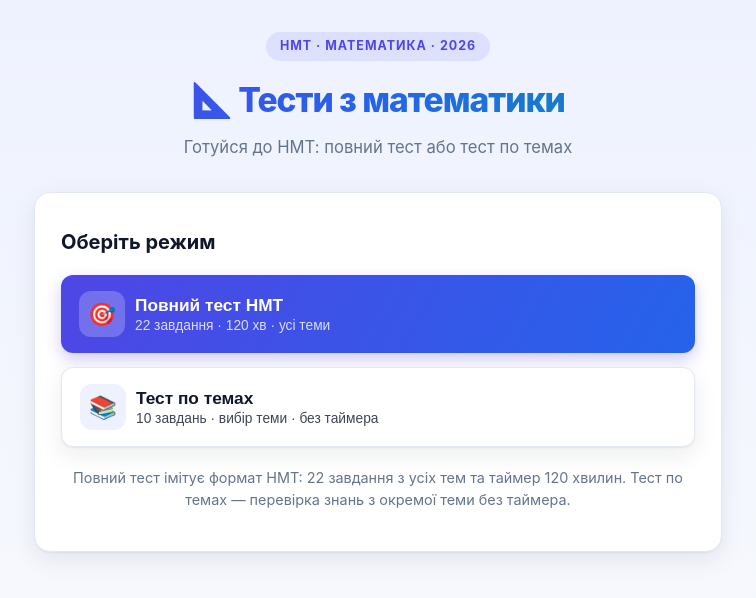
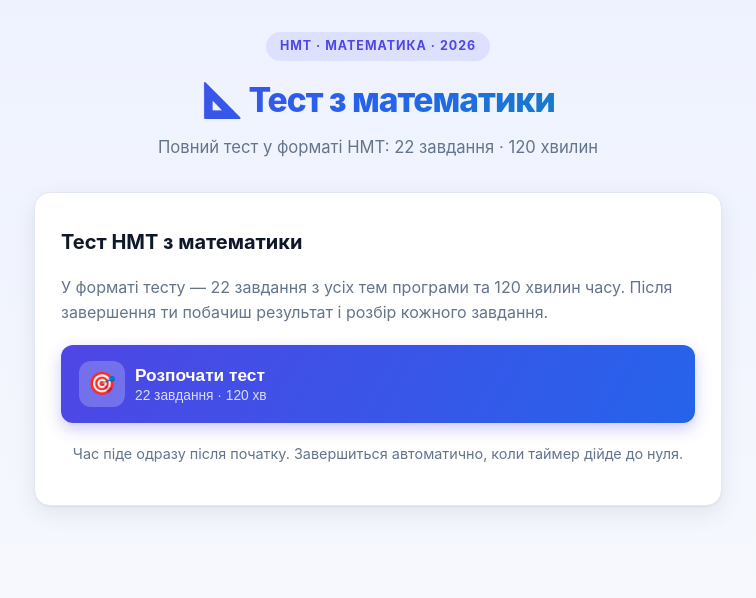
Before and after one commit to maria-khomynets/nmt-test, a Next.js app: page / in a window 1280 px wide. Shown: the top 598 px of the page, without its empty margins (262-1018 px from the left). Built offline with nearby package versions, Linux system fonts and the light colour scheme.

Commit message:
Залишити один повний тест НМТ, прибрати режим по темах

```diff
--- a/src/app/globals.css
+++ b/src/app/globals.css
@@ -490,6 +490,12 @@ body {
   font-weight: 700;
 }
 
+.start-description {
+  color: var(--muted);
+  line-height: 1.55;
+  margin: 0 0 20px;
+}
+
 .back-link {
   display: inline-block;
   margin-bottom: 16px;
--- a/src/app/page.tsx
+++ b/src/app/page.tsx
@@ -2,35 +2,25 @@
 
 import { useState } from 'react';
 import StartScreen from '../components/StartScreen';
-import TopicSelect from '../components/TopicSelect';
 import Quiz from '../components/Quiz';
 import Result from '../components/Result';
 import { questions } from '../data/questions';
 import { shuffle } from '../lib/utils';
-import type { Question, QuizResult, TopicId } from '../types';
+import type { Question, QuizResult } from '../types';
 
 const FULL_LIMIT = 120 * 60; // 120 хвилин
 const FULL_COUNT = 22;
-const PRACTICE_COUNT = 10;
 
-type View = 'home' | 'topics' | 'quiz' | 'result';
+type View = 'home' | 'quiz' | 'result';
 
 export default function Home() {
   const [view, setView] = useState<View>('home');
   const [quizQuestions, setQuizQuestions] = useState<Question[]>([]);
-  const [timeLimit, setTimeLimit] = useState<number | null>(null);
   const [result, setResult] = useState<QuizResult | null>(null);
 
-  function startFull() {
+  function startTest() {
     setQuizQuestions(shuffle(questions).slice(0, FULL_COUNT));
-    setTimeLimit(FULL_LIMIT);
-    setView('quiz');
-  }
-
-  function startPractice(topicId: TopicId) {
-    const pool = questions.filter((q) => q.topic === topicId);
-    setQuizQuestions(shuffle(pool).slice(0, Math.min(PRACTICE_COUNT, pool.length)));
-    setTimeLimit(null);
+    setResult(null);
     setView('quiz');
   }
 
@@ -43,32 +33,22 @@ export default function Home() {
     <div className="container">
       <header className="header">
         <span className="app-badge">НМТ · Математика · 2026</span>
-        <h1>📐 Тести з математики</h1>
-        <p>Готуйся до НМТ: повний тест або тест по темах</p>
+        <h1>📐 Тест з математики</h1>
+        <p>Повний тест у форматі НМТ: 22 завдання · 120 хвилин</p>
       </header>
 
-      {view === 'home' && (
-        <StartScreen
-          onStartFull={startFull}
-          onStartPractice={() => setView('topics')}
-        />
-      )}
-
-      {view === 'topics' && <TopicSelect onSelect={startPractice} onBack={() => setView('home')} />}
+      {view === 'home' && <StartScreen onStart={startTest} />}
 
       {view === 'quiz' && (
-        <Quiz questions={quizQuestions} timeLimit={timeLimit} onFinish={finishQuiz} />
+        <Quiz questions={quizQuestions} timeLimit={FULL_LIMIT} onFinish={finishQuiz} />
       )}
 
       {view === 'result' && result && (
         <Result
           answers={result.answers}
           timeLeft={result.timeLeft}
-          timeLimit={timeLimit}
-          onRestart={() => {
-            setQuizQuestions(shuffle(quizQuestions.map((q) => q)));
-            setView('quiz');
-          }}
+          timeLimit={FULL_LIMIT}
+          onRestart={startTest}
           onHome={() => {
             setView('home');
             setResult(null);
--- a/src/components/Quiz.tsx
+++ b/src/components/Quiz.tsx
@@ -83,13 +83,9 @@ export default function Quiz({ questions, timeLimit, onFinish }: QuizProps) {
           <span>
             Завдання {current + 1} з {questions.length}
           </span>
-          {timeLimit ? (
-            <span className={`timer${timeLeft < 300 ? ' warning' : ''}`}>
-              ⏱ {formatTime(timeLeft)}
-            </span>
-          ) : (
-            <span className="timer">{q.level}</span>
-          )}
+          <span className={`timer${timeLeft < 300 ? ' warning' : ''}`}>
+            ⏱ {formatTime(timeLeft)}
+          </span>
         </div>
         <div className="progress-bar">
           <div style={{ width: `${progress}%` }} />
@@ -139,11 +135,7 @@ export default function Quiz({ questions, timeLimit, onFinish }: QuizProps) {
         )}
       </div>
 
-      <p className="note">
-        {timeLimit
-          ? 'Час спливає автоматично — відповіді збережуться.'
-          : 'Відповідай без поспіху — таймера в тесті по темах немає.'}
-      </p>
+      <p className="note">Час спливає автоматично — відповіді збережуться.</p>
     </>
   );
 }
--- a/src/components/StartScreen.tsx
+++ b/src/components/StartScreen.tsx
@@ -1,31 +1,24 @@
 interface StartScreenProps {
-  onStartFull: () => void;
-  onStartPractice: () => void;
+  onStart: () => void;
 }
 
-export default function StartScreen({ onStartFull, onStartPractice }: StartScreenProps) {
+export default function StartScreen({ onStart }: StartScreenProps) {
   return (
     <div className="card">
-      <h2 className="section-title">Оберіть режим</h2>
-      <div className="btn-group">
-        <button className="btn btn-mode" onClick={onStartFull}>
-          <span className="btn-icon">🎯</span>
-          <span className="btn-label">
-            <span className="btn-main">Повний тест НМТ</span>
-            <span className="btn-sub">22 завдання · 120 хв · усі теми</span>
-          </span>
-        </button>
-        <button className="btn btn-secondary btn-mode" onClick={onStartPractice}>
-          <span className="btn-icon">📚</span>
-          <span className="btn-label">
-            <span className="btn-main">Тест по темах</span>
-            <span className="btn-sub">10 завдань · вибір теми · без таймера</span>
-          </span>
-        </button>
-      </div>
+      <h2 className="section-title">Тест НМТ з математики</h2>
+      <p className="start-description">
+        У форматі тесту — 22 завдання з усіх тем програми та 120 хвилин часу.
+        Після завершення ти побачиш результат і розбір кожного завдання.
+      </p>
+      <button className="btn btn-mode" onClick={onStart}>
+        <span className="btn-icon">🎯</span>
+        <span className="btn-label">
+          <span className="btn-main">Розпочати тест</span>
+          <span className="btn-sub">22 завдання · 120 хв</span>
+        </span>
+      </button>
       <p className="note">
-        Повний тест імітує формат НМТ: 22 завдання з усіх тем та таймер 120 хвилин.
-        Тест по темах — перевірка знань з окремої теми без таймера.
+        Час піде одразу після початку. Завершиться автоматично, коли таймер дійде до нуля.
       </p>
     </div>
   );
--- a/src/components/TopicSelect.tsx
+++ /dev/null
@@ -1,40 +0,0 @@
-import type { CSSProperties } from 'react';
-import { topics } from '../data/topics';
-import { questions } from '../data/questions';
-import type { TopicId } from '../types';
-
-interface TopicSelectProps {
-  onSelect: (id: TopicId) => void;
-  onBack: () => void;
-}
-
-export default function TopicSelect({ onSelect, onBack }: TopicSelectProps) {
-  const countByTopic = (topicId: TopicId): number =>
-    questions.filter((q) => q.topic === topicId).length;
-
-  return (
-    <>
-      <button className="back-link" onClick={onBack}>
-        ← Назад
-      </button>
-      <div className="card">
-        <h2 className="section-title">Оберіть тему</h2>
-        <div className="topic-grid">
-          {topics.map((t) => (
-            <div
-              key={t.id}
-              className="topic-card"
-              style={{ '--topic-color': t.color } as CSSProperties}
-              onClick={() => onSelect(t.id)}
-            >
-              <div className="topic-emoji">{t.emoji}</div>
-              <div className="topic-title">{t.title}</div>
-              <div className="topic-desc">{t.description}</div>
-              <div className="topic-count">{countByTopic(t.id)} завдань</div>
-            </div>
-          ))}
-        </div>
-      </div>
-    </>
-  );
-}
```
Also changed, not shown: 1 other file (tests, documents, lock files or other folders).
